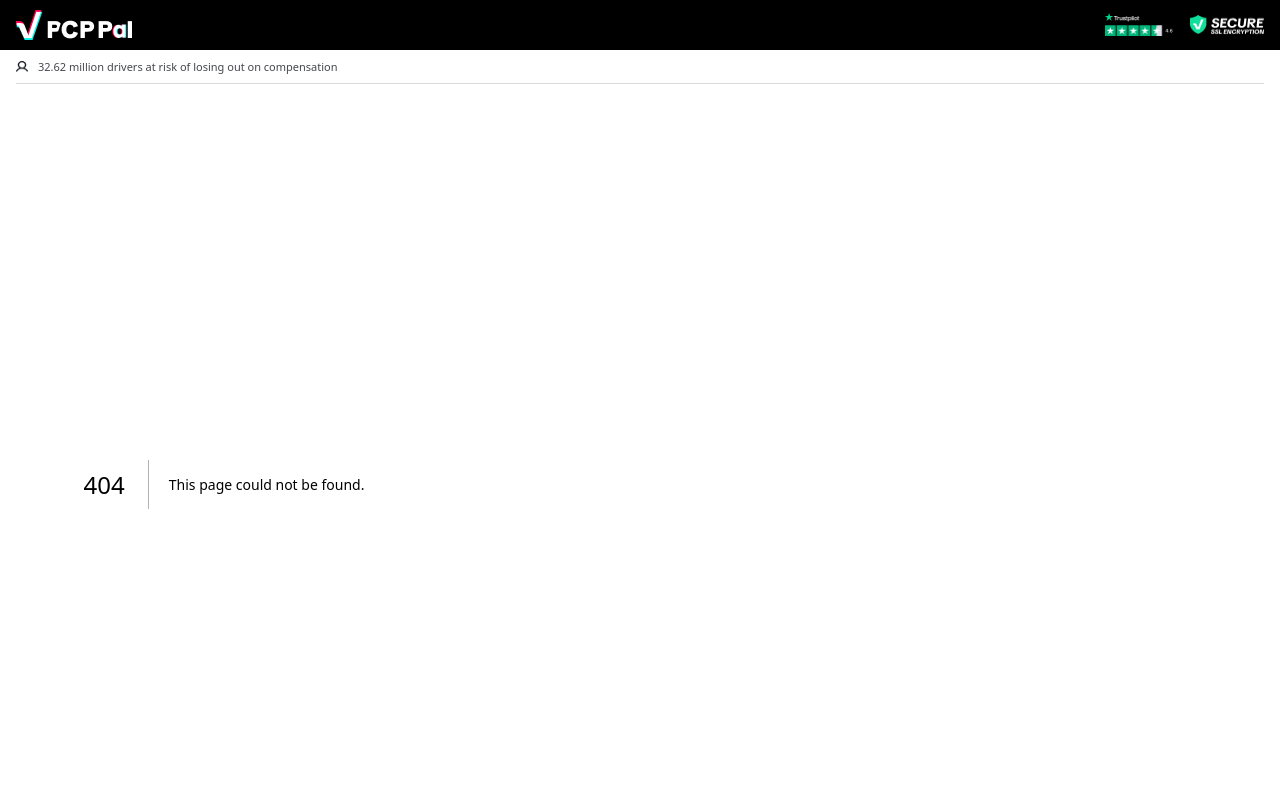
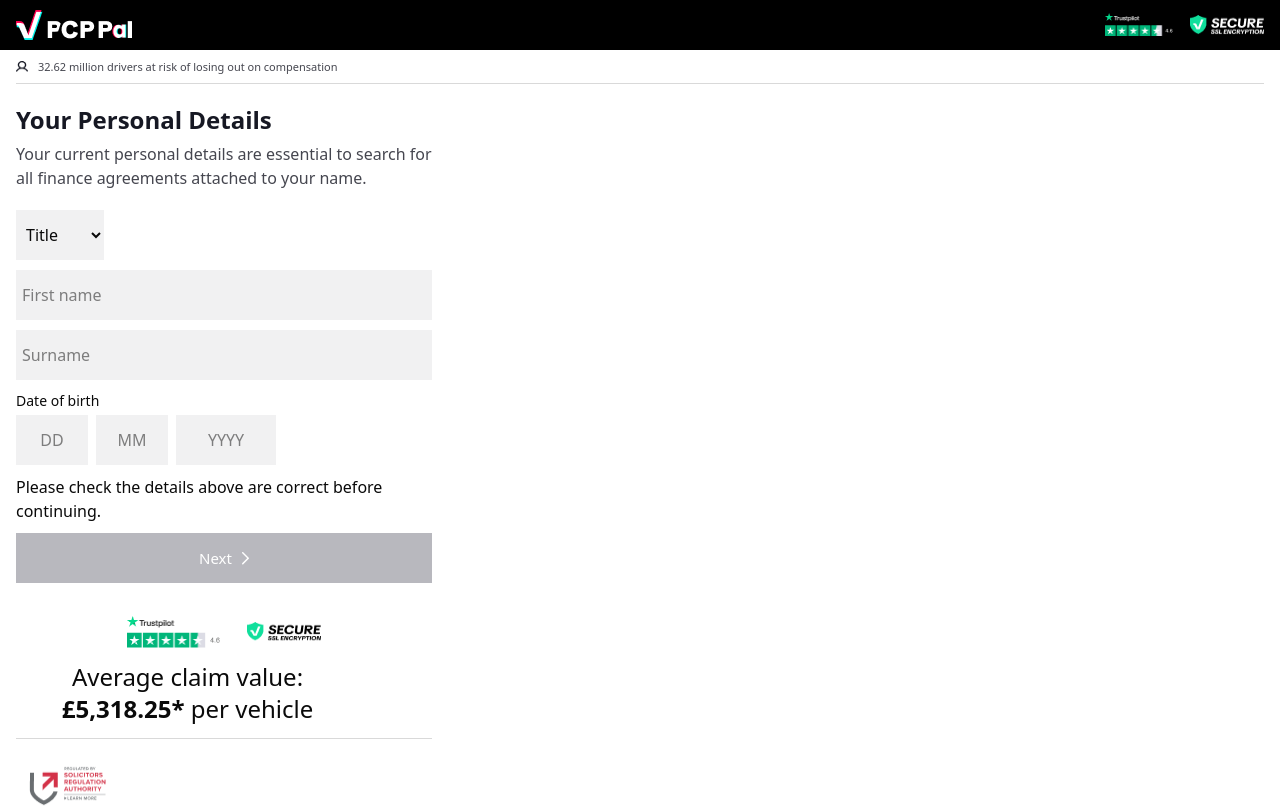
Before and after one commit to ElJefe111944/tgg-pcp-pal, a Next.js app: page /personal-details in a window 1280 px wide. Before the commit this address had no page. Shown: the top 807 px of the page. Built offline with nearby package versions, Linux system fonts and the light colour scheme; a web font is replaced by a local one.

Commit message:
feat(personalDetails): page created styled & validation funtionality added

```diff
--- /dev/null
+++ b/src/app/personal-details/page.tsx
@@ -0,0 +1,190 @@
+"use client";
+
+import Image from "next/image";
+import { useForm, type Resolver } from "react-hook-form";
+import { yupResolver } from "@hookform/resolvers/yup";
+import { Trust } from "../components/landing/Trust";
+
+import { useAppDispatch, useAppSelector } from "../store/hooks";
+import { setPersonalDetails } from "../store/features/personalDetailsSlice";
+import {
+  personalDetailsSchema,
+  type PersonalDetailsFormValues,
+} from "../validation/personalDetails";
+
+const inputStyles =
+  "h-[50px] bg-[#F1F1F2] p-1.5 text-[16px]";
+
+const personalDetailsResolver: Resolver<PersonalDetailsFormValues> =
+  yupResolver(personalDetailsSchema) as Resolver<PersonalDetailsFormValues>;
+
+export default function Page() {
+  const dispatch = useAppDispatch();
+  const personalDetailsState = useAppSelector(
+    (state) => state.personalDetails
+  );
+
+  const {
+    register,
+    handleSubmit,
+    formState: { errors, isValid, isSubmitting },
+  } = useForm<PersonalDetailsFormValues>({
+    resolver: personalDetailsResolver,
+    mode: "onChange",
+    defaultValues: {
+      title: personalDetailsState.title,
+      firstName: personalDetailsState.firstName,
+      surname: personalDetailsState.surname,
+      dobDay: personalDetailsState.dobDay,
+      dobMonth: personalDetailsState.dobMonth,
+      dobYear: personalDetailsState.dobYear,
+    },
+  });
+
+  const onSubmit = (data: PersonalDetailsFormValues) => {
+    dispatch(
+      setPersonalDetails({
+        title: data.title,
+        firstName: data.firstName,
+        surname: data.surname,
+        dobDay: data.dobDay,
+        dobMonth: data.dobMonth,
+        dobYear: data.dobYear,
+      })
+    );
+
+    // router.push("/next-step") if/when you want
+  };
+
+  return (
+    <main className="my-5 flex flex-col">
+      <div className="border-b border-b-[#00000026] mx-4 flex flex-col gap-5">
+        <div className="flex flex-row gap-9 items-start">
+          <div className="flex flex-col gap-1.5">
+            <h2 className="text-2xl font-semibold text-[#161823]">
+              Your Personal Details
+            </h2>
+            <p className="text-[16px] font-normal leading-6 text-[#161823CC]">
+              Your current personal details are essential to search for all
+              finance agreements attached to your name.
+            </p>
+          </div>
+        </div>
+
+        <form
+          onSubmit={handleSubmit(onSubmit)}
+          noValidate
+          className="w-full flex flex-col gap-2.5"
+        >
+          {/* Title */}
+          <div className="flex flex-col gap-1">
+            <select
+              id="title"
+              {...register("title")}
+              className={`${inputStyles} w-[88px]`}
+            >
+              <option value="">Title</option>
+              <option value="Mr">Mr</option>
+              <option value="Mrs">Mrs</option>
+              <option value="Miss">Miss</option>
+              <option value="Ms">Ms</option>
+              <option value="Dr">Dr</option>
+              <option value="Other">Other</option>
+            </select>
+            {errors.title && (
+              <p className="text-red-700">{errors.title.message}</p>
+            )}
+          </div>
+
+          {/* First name */}
+          <div className="flex flex-col gap-1">
+            <input
+              className={inputStyles}
+              type="text"
+              id="firstName"
+              {...register("firstName")}
+              placeholder="First name"
+            />
+            {errors.firstName && (
+              <p className="text-red-700">{errors.firstName.message}</p>
+            )}
+          </div>
+
+          {/* Surname */}
+          <div className="flex flex-col gap-1">
+            <input
+              className={inputStyles}
+              type="text"
+              id="surname"
+              {...register("surname")}
+              placeholder="Surname"
+            />
+            {errors.surname && (
+              <p className="text-red-700">{errors.surname.message}</p>
+            )}
+          </div>
+
+          {/* DOB */}
+          <div className="flex flex-col gap-1">
+            <label className="text-[14px]">Date of birth</label>
+            <div className="flex gap-2">
+              <input
+                className={`${inputStyles} w-[72px] text-center`}
+                type="text"
+                inputMode="numeric"
+                maxLength={2}
+                placeholder="DD"
+                {...register("dobDay")}
+              />
+              <input
+                className={`${inputStyles} w-[72px] text-center`}
+                type="text"
+                inputMode="numeric"
+                maxLength={2}
+                placeholder="MM"
+                {...register("dobMonth")}
+              />
+              <input
+                className={`${inputStyles} w-[100px] text-center`}
+                type="text"
+                inputMode="numeric"
+                maxLength={4}
+                placeholder="YYYY"
+                {...register("dobYear")}
+              />
+            </div>
+            {(errors.dobDay || errors.dobMonth || errors.dobYear) && (
+              <p className="text-red-700">
+                {errors.dobDay?.message ||
+                  errors.dobMonth?.message ||
+                  errors.dobYear?.message}
+              </p>
+            )}
+          </div>
+
+          <p>Please check the details above are correct before continuing.</p>
+
+          <button
+            type="submit"
+            className={`flex flex-row gap-2.5 justify-center items-center h-[50px] ${
+              !isValid || isSubmitting ? "bg-[#B8B8BE]" : "bg-[#FF004F]"
+            } text-white text-[15px] leading-6`}
+            disabled={!isValid || isSubmitting}
+          >
+            <span>Next</span>
+            <Image
+              src={"/images/address/arrow-right.png"}
+              width={7}
+              height={12.44}
+              alt="Next"
+            />
+          </button>
+        </form>
+
+        <div>
+          <Trust />
+        </div>
+      </div>
+    </main>
+  );
+}
```
